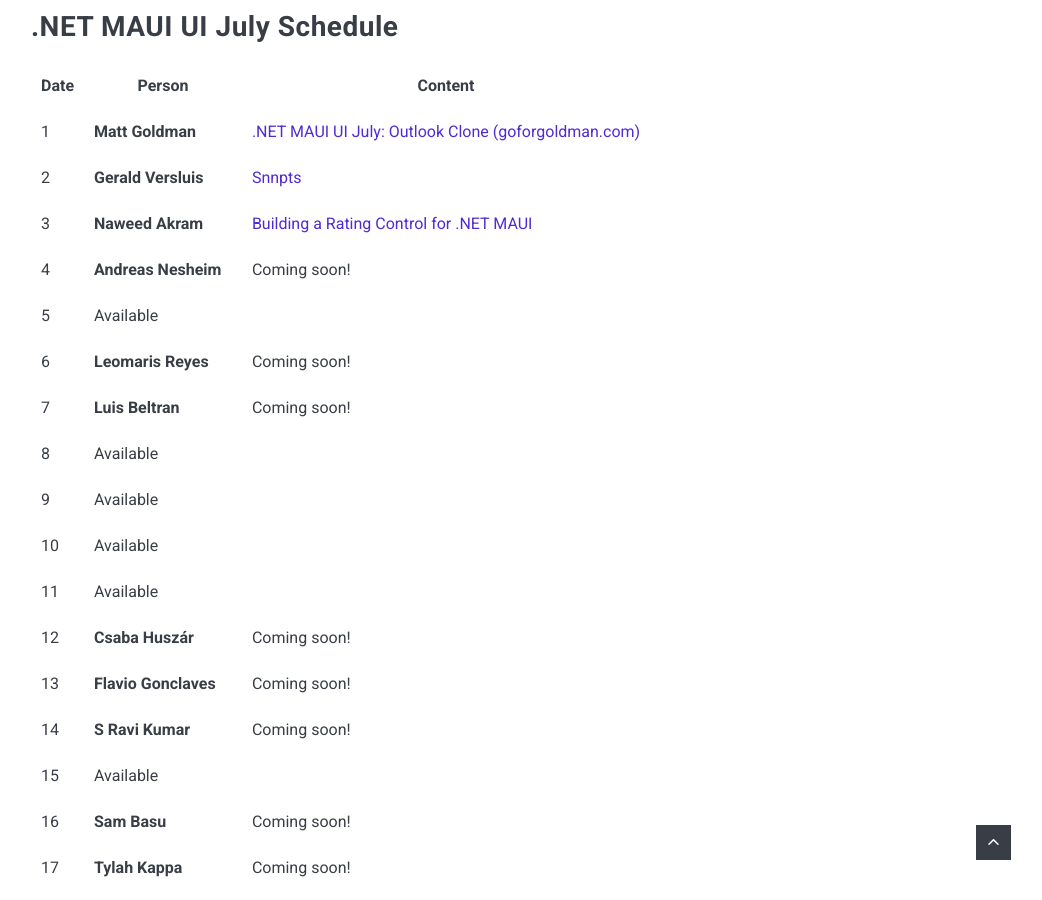
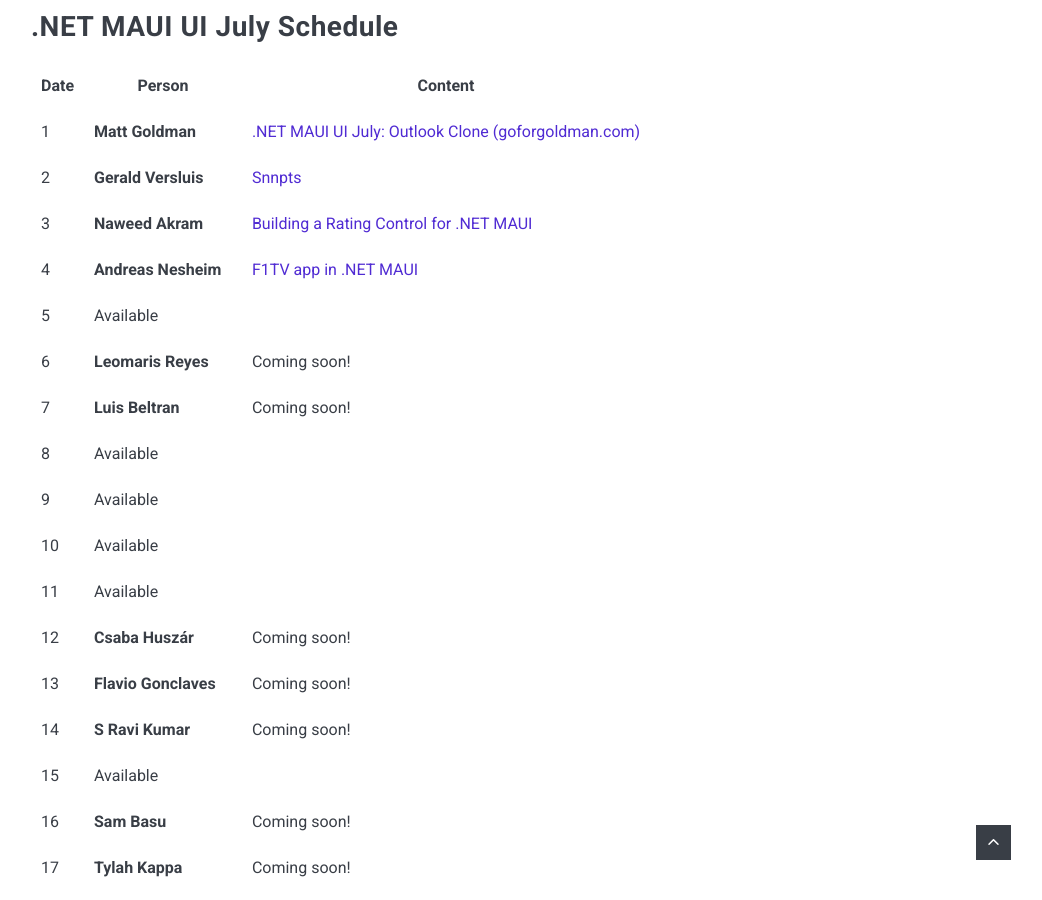
Before and after one commit to matt-goldman/matt-goldman.github.io, a Jekyll site: the page built from docs/_posts/2022-05-19-maui-ui-july.md, in a window 1280 px wide and 900 px high, scrolled down 2147 px. Shown: the whole window, without its empty margins (229-1271 px from the left). Built offline with Jekyll 4.4.1, drawn with Linux system fonts in a browser that asks for light colours; nearby versions of some CDN libraries; comment, search, counter and statistics services are not loaded.

Commit message:
Added day 4

```diff
--- a/docs/_posts/2022-05-19-maui-ui-july.md
+++ b/docs/_posts/2022-05-19-maui-ui-july.md
@@ -44,7 +44,7 @@
 | 1    | **Matt Goldman**       | [.NET MAUI UI July: Outlook Clone (goforgoldman.com)](https://goforgoldman.com/2022/06/30/outlook-clone.html) |
 | 2    | **Gerald Versluis**    | [Snnpts](https://www.snppts.dev/)                                                                                                           |
 | 3    | **Naweed Akram**          |     [Building a Rating Control for .NET MAUI](https://blogs.xgenoapps.com/post/2022/07/03/rating-view-maui)                                                                                                          |
-| 4    | **Andreas Nesheim**    | Coming soon!                                                                                                  |
+| 4    | **Andreas Nesheim**    | [F1TV app in .NET MAUI](https://www.andreasnesheim.no/maui-ui-july-replicating-f1tv-app/)                                                                                                |
 | 5    | Available          |                                                                                                               |
 | 6    | **Leomaris Reyes**     | Coming soon!                                                                                                  |
 | 7    | **Luis Beltran**       | Coming soon!                                                                                                  |
```
